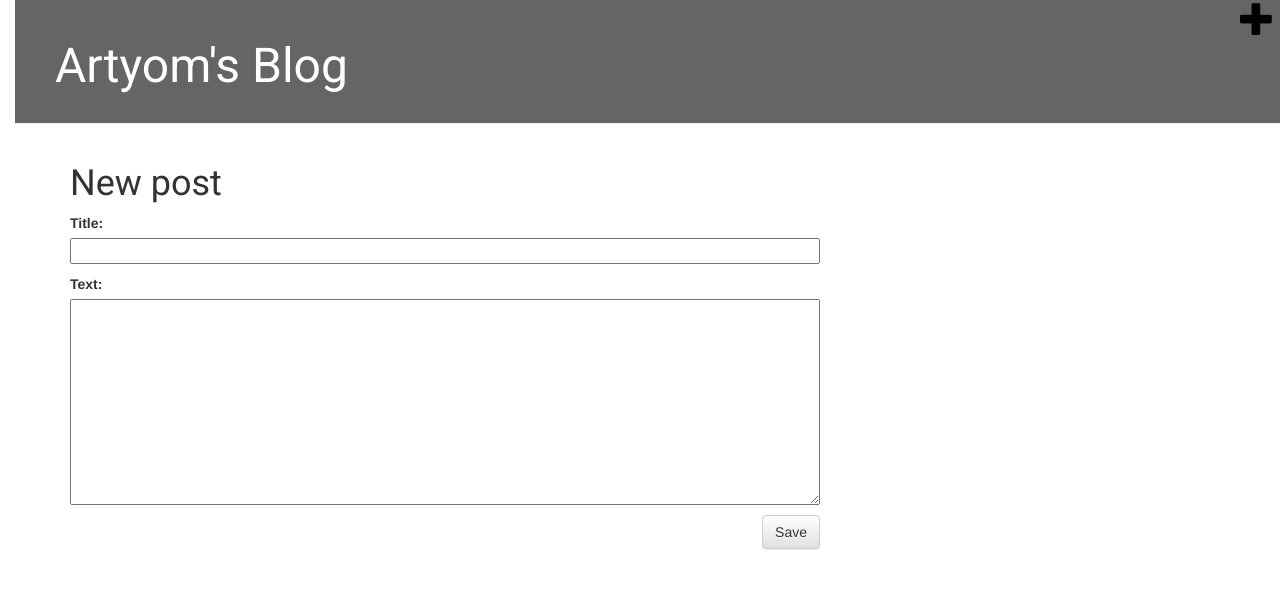
After one commit to artyom3006/my-first-blog, a Django app: page /post/new/ in a window 1280 px wide. The commit adds this page. Shown: the top 589 px of the page. Run offline with Django 3.2, Linux system fonts and the light colour scheme; the visitor is signed in with stand-in values (Sample User, id 1); some libraries are stand-ins or nearby versions.

Commit message:
Added views to create/edit blog post inside the site.

```diff
--- /dev/null
+++ b/blog/forms.py
@@ -0,0 +1,9 @@
+from django import forms
+
+from .models import Post
+
+class PostForm(forms.ModelForm):
+
+    class Meta:
+        model = Post
+        fields = ('title', 'text',)
--- a/blog/static/css/blog.css
+++ b/blog/static/css/blog.css
@@ -48,8 +48,17 @@ h1, h2, h3, h4 {
 
 .post {
     margin-bottom: 70px;
+    background-color: beige;
+    padding: 15px   ;
+    border-radius: 15px;
 }
 
 .post h1 a, .post h1 a:visited {
     color: #000000;
 }
+
+.glyphicon-plus {
+    position: fixed;
+    z-index: 10;
+    color:#000000
+}
--- a/blog/templates/blog/base.html
+++ b/blog/templates/blog/base.html
@@ -11,6 +11,9 @@
     <body>
         <div class="page-header">
             <h1><a href="/">Artyom's Blog</a></h1>
+            {% if user.is_authenticated %}
+                <a href="{% url 'post_new' %}" class="top-menu"><span class="glyphicon glyphicon-plus"></span></a>
+            {% endif %}
         </div>
         <div class="content container">
             <div class="row">
--- a/blog/templates/blog/post_detail.html
+++ b/blog/templates/blog/post_detail.html
@@ -7,6 +7,9 @@
                 {{ post.published_date }}
             </div>
         {% endif %}
+        {% if user.is_authenticated %}
+            <a class="btn btn-default" href="{% url 'post_edit' pk=post.pk %}"><span class="glyphicon glyphicon-pencil"></span></a>
+        {% endif %}
         <h1>{{ post.title }}</h1>
         <p>{{ post.text|linebreaksbr }}</p>
     </div>
--- /dev/null
+++ b/blog/templates/blog/post_edit.html
@@ -0,0 +1,9 @@
+{% extends 'blog/base.html' %}
+
+{% block content %}
+    <h1>New post</h1>
+    <form method="POST" class="post-form">{% csrf_token %}
+        {{ form.as_p }}
+        <button type="submit" class="save btn btn-default">Save</button>
+    </form>
+{% endblock %}
--- a/blog/urls.py
+++ b/blog/urls.py
@@ -4,4 +4,6 @@ from . import views
 urlpatterns = [
     path('', views.post_list, name='post-list'),
     path('post/<int:pk>/', views.post_detail, name='post_detail'),
+    path('post/new/', views.post_new, name='post_new'),
+    path('post/<int:pk>/edit/', views.post_edit, name='post_edit'),
 ]
--- a/blog/views.py
+++ b/blog/views.py
@@ -1,6 +1,8 @@
 from django.shortcuts import render, get_object_or_404
 from django.utils import timezone
 from .models import Post
+from .forms import PostForm
+from django.shortcuts import redirect
 
 def post_list(request):
     posts = Post.objects.filter(published_date__lte=timezone.now()).order_by('published_date')
@@ -10,3 +12,30 @@ def post_list(request):
 def post_detail(request, pk):
     post = get_object_or_404(Post, pk=pk)
     return render(request, 'blog/post_detail.html', {'post': post})
+
+def post_new(request):
+    if request.method == "POST":
+        form = PostForm(request.POST)
+        if form.is_valid():
+            post = form.save(commit=False)
+            post.author = request.user
+            post.published_date = timezone.now()
+            post.save()
+            return redirect('post_detail', pk=post.pk)
+    else:
+        form = PostForm()
+    return render(request, 'blog/post_edit.html', {'form': form})
+
+def post_edit(request, pk):
+    post = get_object_or_404(Post, pk=pk)
+    if request.method == "POST":
+        form = PostForm(request.POST, instance=post)
+        if form.is_valid():
+            post = form.save(commit=False)
+            post.author = request.user
+            post.published_date = timezone.now()
+            post.save()
+            return redirect('post_detail', pk=post.pk)
+    else:
+        form = PostForm(instance=post)
+    return render(request, 'blog/post_edit.html', {'form': form})
```
